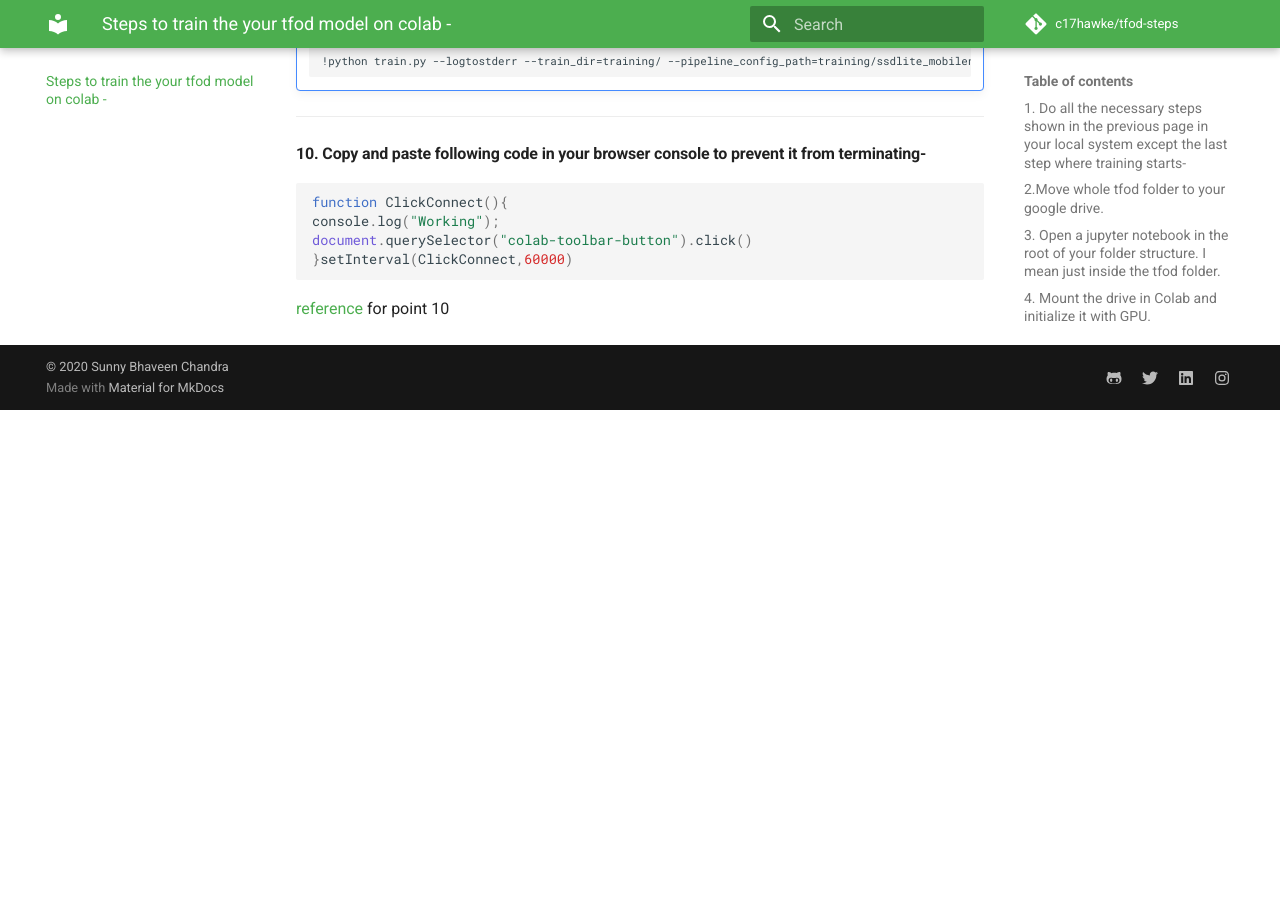
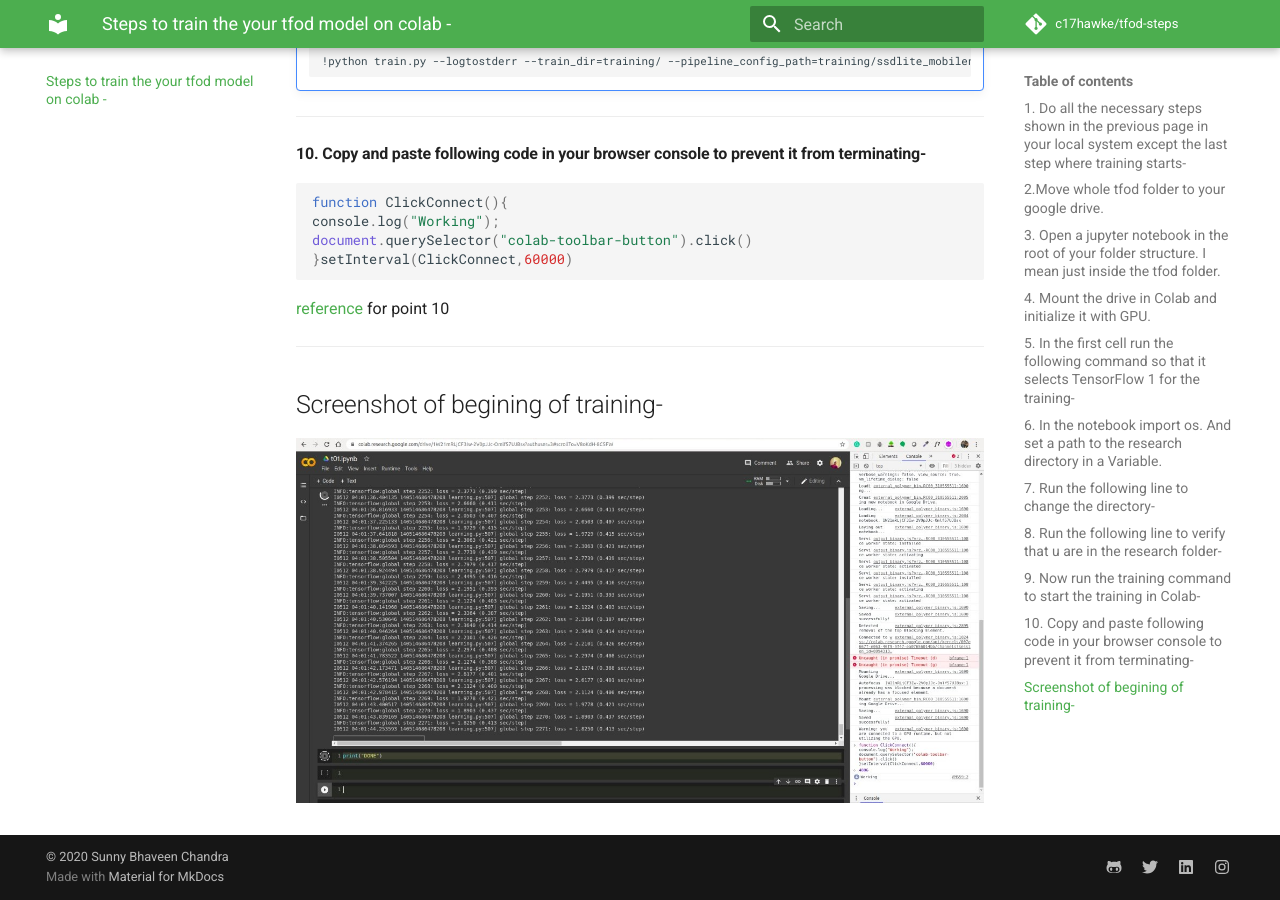
Before and after one commit to c17hawke/tfod-setup, an MkDocs documentation site: the page built from docs/p02.md, in a window 1280 px wide and 900 px high, scrolled down 1376 px. Built offline with MkDocs 1.6.1 and Material for MkDocs 9.7.7, drawn with Linux system fonts in a browser that asks for light colours; comment, search, counter and statistics services are not loaded; before the commit the page ends 1786 px from its top, so only the background shows below that.

Commit message:
screenshot update

````diff
--- a/docs/p02.md
+++ b/docs/p02.md
@@ -76,3 +76,9 @@ document.querySelector("colab-toolbar-button").click()
 }setInterval(ClickConnect,60000)
 ```
 [reference](https://medium.com/@shivamrawat_756/how-to-prevent-google-colab-from-disconnecting-717b88a128c0) for point 10
+
+
+---
+
+## Screenshot of begining of training-
+![trainingStarted](img/trainingStartedinColab.jpeg)
````
Also changed, not shown: docs/img/trainingStartedinColab.jpeg (added).
